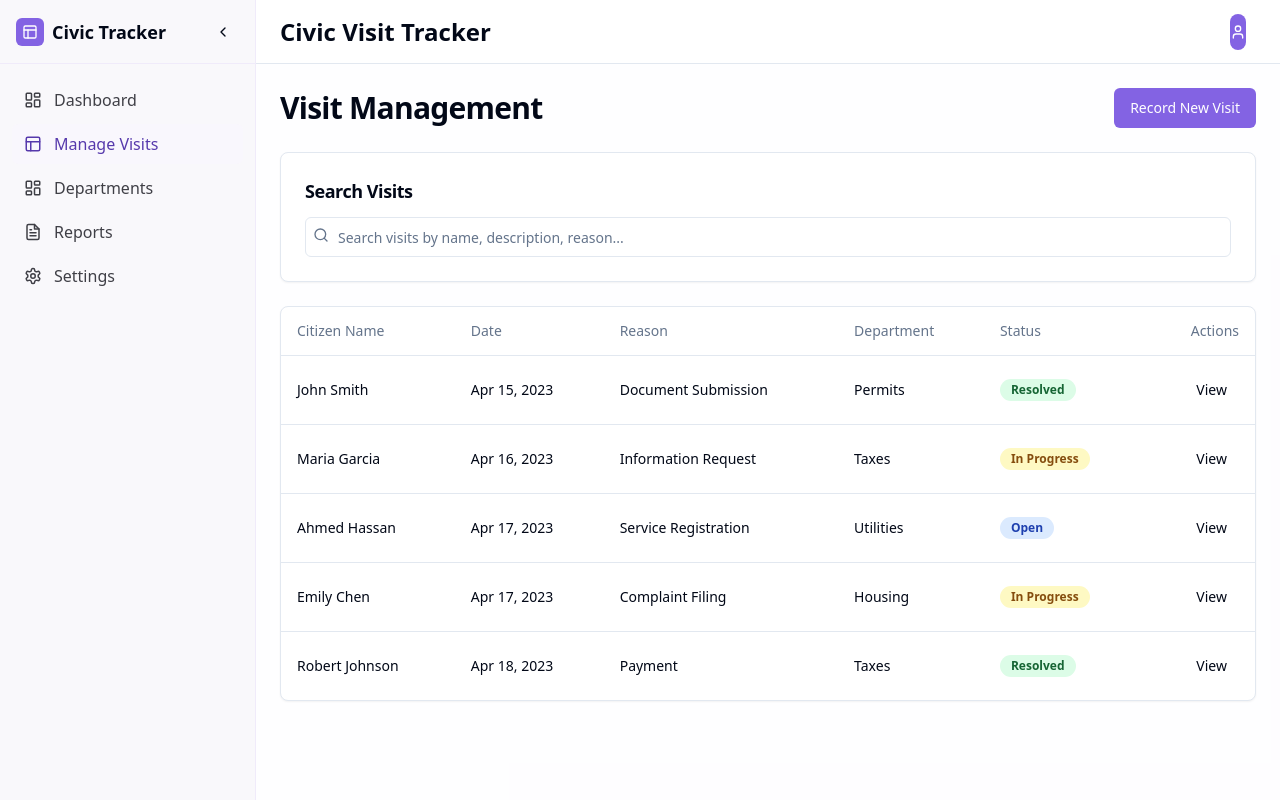
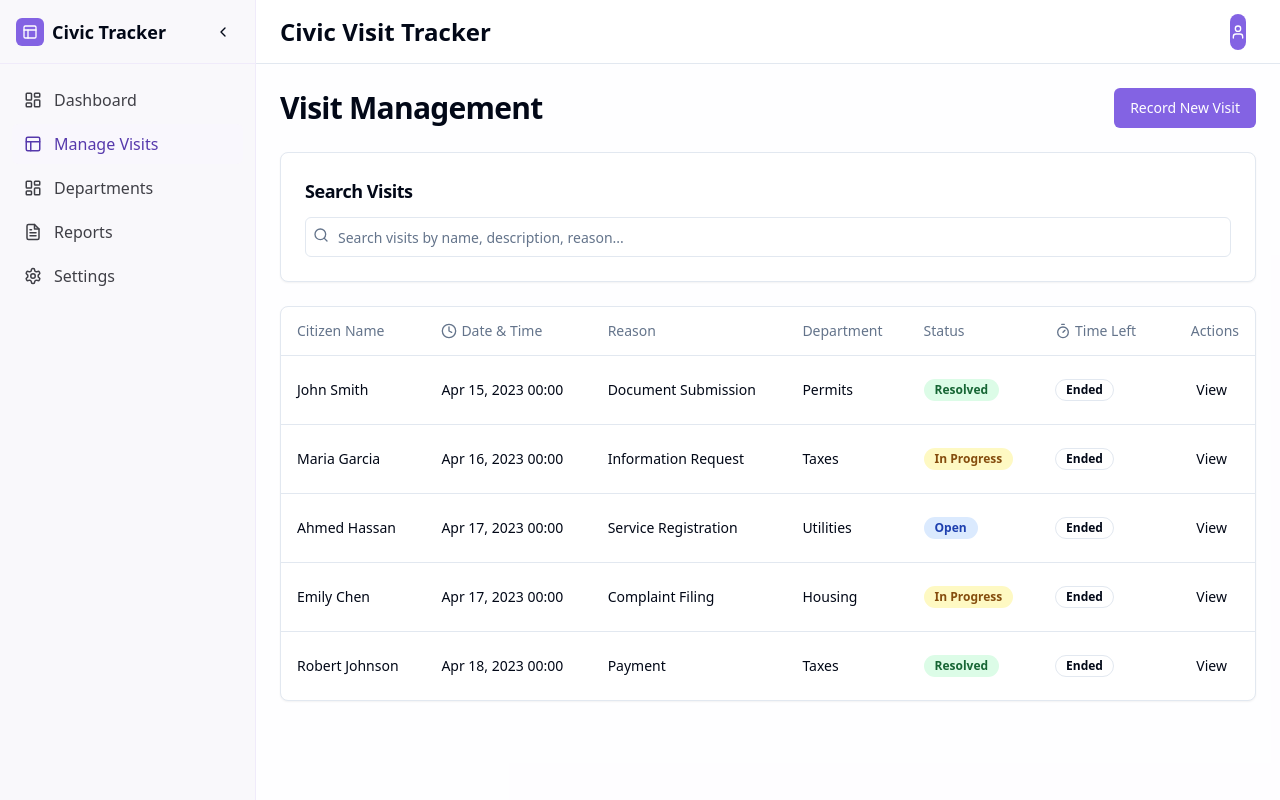
Before and after one commit to gencayuz/civic-visit-tracker, a React (Vite) app: page /visits in a window 1280 px wide. Built offline with nearby package versions, Linux system fonts and the light colour scheme; sample sign-in values are in the browser's storage.

Commit message:
Add visit time and timer
Add visit time and a timer to the visit management page.

```diff
--- a/src/components/visits/VisitsTable.tsx
+++ b/src/components/visits/VisitsTable.tsx
@@ -3,6 +3,7 @@ import React from 'react';
 import { format } from 'date-fns';
 import { Button } from '@/components/ui/button';
 import { Badge } from '@/components/ui/badge';
+import { Clock, Timer } from 'lucide-react';
 import {
   Table,
   TableBody,
@@ -32,15 +33,33 @@ const getStatusColor = (status: string) => {
 };
 
 const VisitsTable: React.FC<VisitsTableProps> = ({ visits, onViewVisit }) => {
+  const calculateTimeLeft = (date: Date) => {
+    const visitTime = new Date(date).getTime();
+    const now = new Date().getTime();
+    const diffMinutes = Math.floor((visitTime - now) / (1000 * 60));
+    return diffMinutes > 0 ? `${diffMinutes} min` : 'Ended';
+  };
+
   return (
     <Table>
       <TableHeader>
         <TableRow>
           <TableHead>Citizen Name</TableHead>
-          <TableHead>Date</TableHead>
+          <TableHead>
+            <div className="flex items-center gap-1">
+              <Clock className="h-4 w-4" />
+              Date & Time
+            </div>
+          </TableHead>
           <TableHead>Reason</TableHead>
           <TableHead>Department</TableHead>
           <TableHead>Status</TableHead>
+          <TableHead>
+            <div className="flex items-center gap-1">
+              <Timer className="h-4 w-4" />
+              Time Left
+            </div>
+          </TableHead>
           <TableHead className="text-right">Actions</TableHead>
         </TableRow>
       </TableHeader>
@@ -49,7 +68,7 @@ const VisitsTable: React.FC<VisitsTableProps> = ({ visits, onViewVisit }) => {
           visits.map((visit) => (
             <TableRow key={visit.id}>
               <TableCell className="font-medium">{visit.citizenName}</TableCell>
-              <TableCell>{format(visit.date, 'MMM d, yyyy')}</TableCell>
+              <TableCell>{format(visit.date, 'MMM d, yyyy HH:mm')}</TableCell>
               <TableCell>{visit.reasonCategory}</TableCell>
               <TableCell>
                 {departments.find(d => d.id.toString() === visit.departmentId)?.name}
@@ -57,6 +76,11 @@ const VisitsTable: React.FC<VisitsTableProps> = ({ visits, onViewVisit }) => {
               <TableCell>
                 <Badge className={getStatusColor(visit.status)}>
                   {visit.status}
+                </Badge>
+              </TableCell>
+              <TableCell>
+                <Badge variant="outline">
+                  {calculateTimeLeft(visit.date)}
                 </Badge>
               </TableCell>
               <TableCell className="text-right">
@@ -72,7 +96,7 @@ const VisitsTable: React.FC<VisitsTableProps> = ({ visits, onViewVisit }) => {
           ))
         ) : (
           <TableRow>
-            <TableCell colSpan={6} className="h-24 text-center">
+            <TableCell colSpan={7} className="h-24 text-center">
               No visits found.
             </TableCell>
           </TableRow>
```
